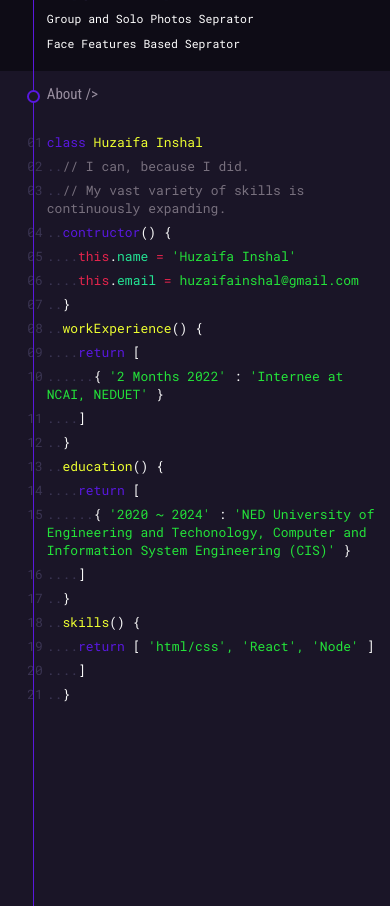
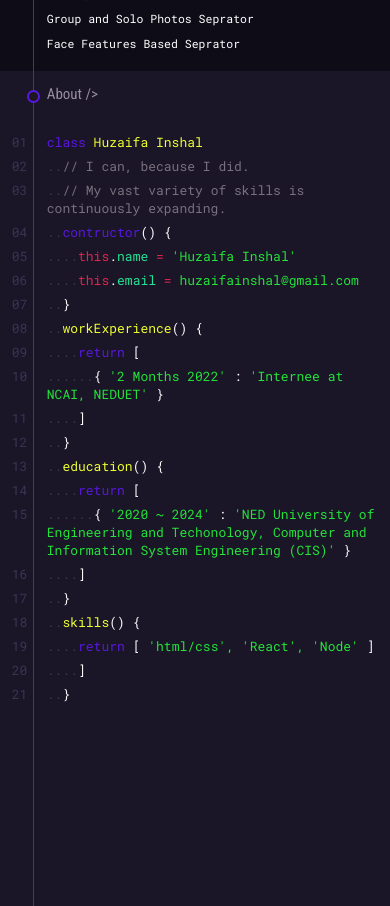
Before and after one commit to HuzaifaInshal/react_portfolio, a React (Create React App) app: page /home in a window 390 px wide. Shown: the part 2040-2946 px from the top of the page. Built offline with nearby package versions, Linux system fonts and the light colour scheme.

Commit message:
final2.0

```diff
--- a/src/App.css
+++ b/src/App.css
@@ -416,7 +416,7 @@
 }
 @media only screen and (max-width:550px){
   .code1::before{
-    left:calc(var(--gap) - 5%)
+    left:calc(var(--gap) - 9%)
   }
 }
 #contact{
@@ -711,7 +711,7 @@
   background-color: white;
   height: 4px;
   width: 75px;
-  z-index: 6;
+  z-index: 16;
 }
 .gameHolder{
   position: relative;
@@ -731,6 +731,11 @@
   top: 0;
   margin-top: -200px;
   box-sizing: border-box;
+}
+@media only screen and (max-width:550px){
+  .gameHolder:before{
+    left: 550px;
+  }
 }
 .openBtn2:hover{
   color: white;
@@ -783,16 +788,3 @@
 	perspective: 350px;
 	transform-style: preserve-3d;
 }
-
-/* .card-item{
-	height: 350px;
-	width: 350px;
-	background-color: #24E33A;
-	transition: transform .2s;
-}
-
-.card-item > img{
-	height: 100%;
-	width: 100%;
-	max-width: 100%;
-} */
```
